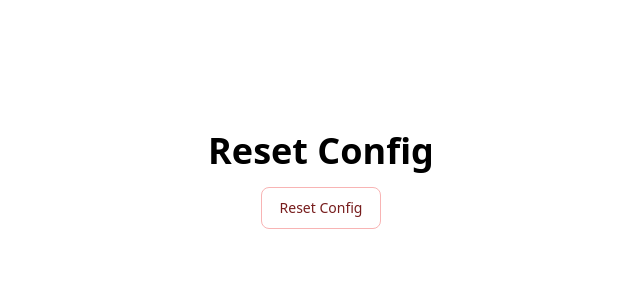
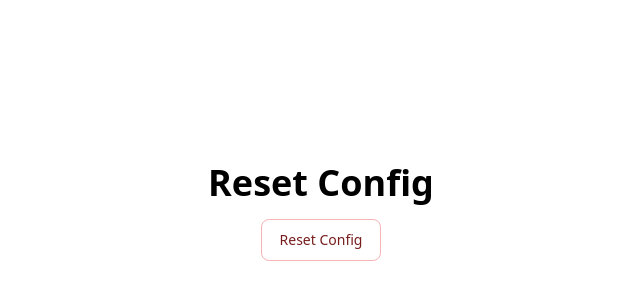
Before and after one commit to MHCFlevoland/HockeySchermen, a Next.js app: page /reset in a window 1280 px wide. Shown: the part 220-520 px from the top of the page, without its empty margins (319-959 px from the left). Built offline with nearby package versions, Linux system fonts and the light colour scheme.

Commit message:
padding change

```diff
--- a/app/layout.tsx
+++ b/app/layout.tsx
@@ -17,11 +17,8 @@ export default function RootLayout({
 }) {
   return (
     <html lang="en">
-      <body
-        // className={inter.className}
-        className="overflow-hidden bg-center bg-cover"
-      >
-        <div id="root" className="max-h-screen h-screen overflow-hidden">
+      <body className="overflow-hidden bg-center bg-cover h-screen">
+        <div id="root" className="h-full overflow-hidden p-8">
           {children}
         </div>
       </body>
```
